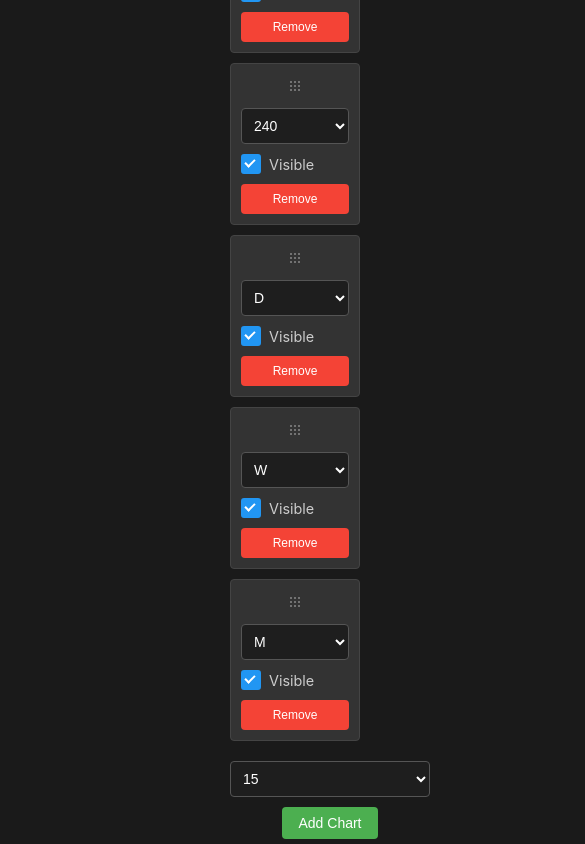
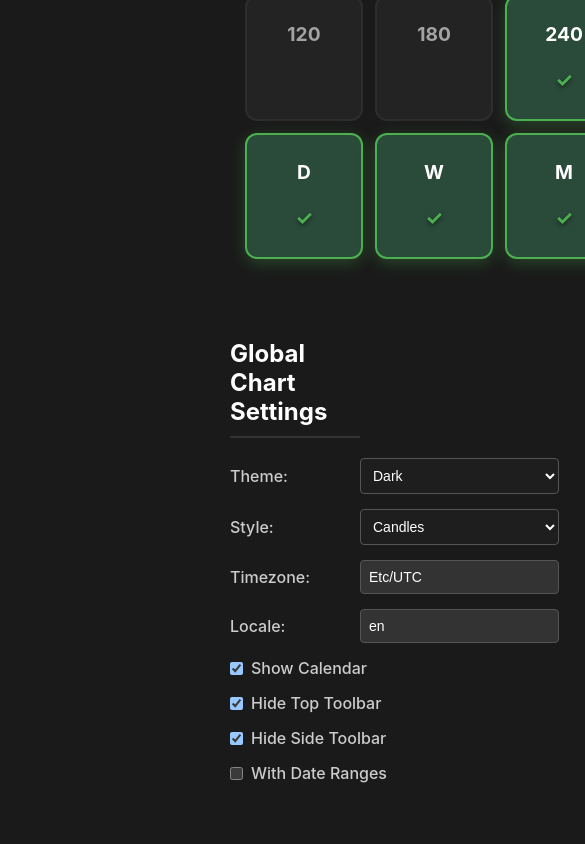
Before and after one commit to antonzaytsev/tradingview, a React (Create React App) app: page /config in a window 390 px wide. Shown: the part 4000-4844 px from the top of the page, 585 px wide, since content can reach past the window. Built offline with nearby package versions, Linux system fonts and the light colour scheme.

Commit message:
Improve the way showing intervals in config

```diff
--- a/src/components/ConfigurationPage.css
+++ b/src/components/ConfigurationPage.css
@@ -225,11 +225,11 @@
 }
 
 /* Symbols styling */
-.symbols-list, .charts-list {
+.symbols-list {
   margin-bottom: 20px;
 }
 
-.symbol-item, .chart-item {
+.symbol-item {
   display: flex;
   gap: 10px;
   align-items: center;
@@ -243,12 +243,12 @@
   transition: all 0.2s ease;
 }
 
-.symbol-item:hover, .chart-item:hover {
+.symbol-item:hover {
   background: #3a3a3a;
   border-color: #555;
 }
 
-.symbol-item.dragging, .chart-item.dragging {
+.symbol-item.dragging {
   background: #2a2a2a;
   border: 2px solid #666;
   cursor: grabbing;
@@ -256,33 +256,30 @@
 }
 
 .symbol-item.dragging input,
-.symbol-item.dragging button,
-.chart-item.dragging select,
-.chart-item.dragging button {
+.symbol-item.dragging button {
   opacity: 0.3;
 }
 
-.symbol-item.dragging .drag-handle,
-.chart-item.dragging .drag-handle {
+.symbol-item.dragging .drag-handle {
   opacity: 0.5;
 }
 
-.symbol-item.drag-over, .chart-item.drag-over {
+.symbol-item.drag-over {
   border-color: #2196f3;
   background: rgba(33, 150, 243, 0.1);
   box-shadow: 0 0 10px rgba(33, 150, 243, 0.3);
 }
 
 /* Smooth transitions for better UX */
-.symbols-list, .charts-list {
+.symbols-list {
   transition: all 0.2s ease;
 }
 
-.symbol-item, .chart-item {
+.symbol-item {
   transition: all 0.2s ease;
 }
 
-.symbol-item:not(.dragging):hover, .chart-item:not(.dragging):hover {
+.symbol-item:not(.dragging):hover {
   transform: translateY(-1px);
   box-shadow: 0 4px 12px rgba(0, 0, 0, 0.2);
 }
@@ -308,20 +305,6 @@
   color: #aaa;
 }
 
-.chart-item select {
-  flex: 1;
-  padding: 8px;
-  background: #1e1e1e;
-  border: 1px solid #555;
-  border-radius: 4px;
-  color: white;
-  font-size: 14px;
-}
-
-.chart-item select:focus {
-  outline: none;
-  border-color: #2196f3;
-}
 
 .remove-btn {
   background-color: #f44336;
@@ -338,14 +321,14 @@
   background-color: #d32f2f;
 }
 
-.symbol-form, .chart-form {
+.symbol-form {
   display: flex;
   gap: 10px;
   align-items: center;
   flex-wrap: wrap;
 }
 
-.symbol-form input, .chart-form select {
+.symbol-form input {
   flex: 1;
   min-width: 200px;
   padding: 8px;
@@ -360,7 +343,7 @@
   color: #888;
 }
 
-.symbol-form button, .chart-form button {
+.symbol-form button {
   background-color: #4caf50;
   color: white;
   border: none;
@@ -371,18 +354,11 @@
   white-space: nowrap;
 }
 
-.symbol-form button:hover, .chart-form button:hover {
+.symbol-form button:hover {
   background-color: #45a049;
 }
 
 
-/* Chart Controls Styles */
-.chart-controls {
-  display: flex;
-  align-items: center;
-  gap: 15px;
-  flex: 1;
-}
 
 /* Symbol Controls Styles */
 .symbol-controls {
@@ -458,6 +434,94 @@
   transform: rotate(45deg);
 }
 
+/* Chart intervals grid styling */
+.charts-grid {
+  display: grid;
+  grid-template-columns: repeat(6, 1fr);
+  grid-template-rows: repeat(2, 1fr);
+  gap: 15px;
+  padding: 0 20px;
+  margin-bottom: 20px;
+  max-width: 1000px;
+  margin-left: auto;
+  margin-right: auto;
+}
+
+.chart-item-compact {
+  border: 2px solid #3a3a3a;
+  border-radius: 12px;
+  padding: 24px 16px;
+  text-align: center;
+  transition: all 0.2s ease;
+  cursor: pointer;
+  user-select: none;
+  position: relative;
+  min-height: 120px;
+  display: flex;
+  align-items: center;
+  justify-content: center;
+  aspect-ratio: 1;
+}
+
+.chart-item-compact.visible {
+  background-color: #2a4a3a;
+  border-color: #4caf50;
+  box-shadow: 0 4px 16px rgba(76, 175, 80, 0.3);
+}
+
+.chart-item-compact.hidden {
+  background-color: #2a2a2a;
+  border-color: #3a3a3a;
+  opacity: 0.6;
+}
+
+.chart-item-compact:hover {
+  border-color: #555;
+  transform: translateY(-3px);
+  box-shadow: 0 6px 20px rgba(0, 0, 0, 0.4);
+}
+
+.chart-item-compact.visible:hover {
+  border-color: #66bb6a;
+  box-shadow: 0 6px 24px rgba(76, 175, 80, 0.4);
+}
+
+.chart-item-compact:active {
+  transform: translateY(0);
+  transition: transform 0.1s ease;
+}
+
+.chart-interval-content {
+  display: flex;
+  flex-direction: column;
+  align-items: center;
+  gap: 12px;
+  width: 100%;
+  pointer-events: none;
+}
+
+.interval-text {
+  font-size: 1.4rem;
+  font-weight: 700;
+  color: #ffffff;
+  margin-bottom: 8px;
+}
+
+.check-indicator {
+  width: 32px;
+  height: 32px;
+  display: flex;
+  align-items: center;
+  justify-content: center;
+}
+
+.checkmark {
+  color: #4caf50;
+  font-size: 24px;
+  font-weight: bold;
+  text-shadow: 0 2px 4px rgba(0, 0, 0, 0.5);
+}
+
 /* Chart config styling */
 .chart-config {
   display: grid;
@@ -529,28 +593,43 @@
     flex-direction: column;
   }
 
-  .symbol-item, .chart-item {
+  .symbol-item {
     flex-direction: column;
     align-items: stretch;
   }
 
-  .symbol-form, .chart-form {
+  .symbol-form {
     flex-direction: column;
+  }
+
+  .charts-grid {
+    grid-template-columns: repeat(3, 1fr);
+    grid-template-rows: repeat(4, 1fr);
+    gap: 12px;
+    padding: 0 15px;
+    max-width: none;
+  }
+
+  .chart-item-compact {
+    padding: 16px 12px;
+    min-height: 90px;
+  }
+
+  .interval-text {
+    font-size: 1.2rem;
+  }
+
+  .check-indicator {
+    width: 28px;
+    height: 28px;
+  }
+
+  .checkmark {
+    font-size: 20px;
   }
 
   .chart-config {
     grid-template-columns: 1fr;
-  }
-
-
-  .chart-controls {
-    flex-direction: column;
-    align-items: flex-start;
-    gap: 10px;
-  }
-
-  .chart-controls select {
-    width: 100%;
   }
 
   .symbol-controls {
--- a/src/components/ConfigurationPage.js
+++ b/src/components/ConfigurationPage.js
@@ -3,6 +3,36 @@ import { ConfigManager } from '../lib/config';
 import { useSettings } from '../contexts/SettingsContext';
 import { Themes } from './TradingViewWidget';
 import './ConfigurationPage.css';
+
+// Utility function to sort chart intervals from smaller to bigger
+const sortChartsByInterval = (chartsToSort) => {
+  return [...chartsToSort].sort((a, b) => {
+    const aInterval = a.interval;
+    const bInterval = b.interval;
+
+    // Handle special cases first
+    const timeOrder = { 'D': 1000, 'W': 2000, 'M': 3000 };
+
+    // If both are special time intervals
+    if (timeOrder[aInterval] && timeOrder[bInterval]) {
+      return timeOrder[aInterval] - timeOrder[bInterval];
+    }
+
+    // If one is special, put it after numeric
+    if (timeOrder[aInterval] && !timeOrder[bInterval]) {
+      return 1;
+    }
+    if (!timeOrder[aInterval] && timeOrder[bInterval]) {
+      return -1;
+    }
+
+    // Both are numeric, convert and compare
+    const aNum = parseInt(aInterval, 10);
+    const bNum = parseInt(bInterval, 10);
+
+    return aNum - bNum;
+  });
+};
 
 const ConfigurationPage = ({ onSymbolsChange }) => {
   // ConfigPage state
@@ -10,7 +40,6 @@ const ConfigurationPage = ({ onSymbolsChange }) => {
   const [charts, setCharts] = useState([]);
   const [chartConfig, setChartConfig] = useState({});
   const [newSymbol, setNewSymbol] = useState({ coin: '', exchange: '', symbol: '', visible: true });
-  const [newChart, setNewChart] = useState({ interval: '15', visible: true });
 
   // SettingsPage state
   const { settings, updateSetting } = useSettings();
@@ -30,7 +59,20 @@ const ConfigurationPage = ({ onSymbolsChange }) => {
   useEffect(() => {
     const config = ConfigManager.getAllConfig();
     setSymbols(config.symbols);
-    setCharts(config.charts);
+
+    // Create comprehensive chart list with all available intervals inline
+    const allIntervals = ['1', '3', '5', '15', '30', '60', '120', '180', '240', 'D', 'W', 'M'];
+    const existingChartsMap = new Map();
+    config.charts.forEach(chart => {
+      existingChartsMap.set(chart.interval, chart);
+    });
+
+    const completeCharts = allIntervals.map(interval => {
+      const existing = existingChartsMap.get(interval);
+      return existing || { interval, visible: false };
+    });
+
+    setCharts(sortChartsByInterval(completeCharts));
     setChartConfig(config.chartConfig);
     isInitialized.current = true;
   }, []);
@@ -113,6 +155,12 @@ const ConfigurationPage = ({ onSymbolsChange }) => {
     }
   }, [newSymbol]);
 
+  // Handle form submission for adding symbols
+  const handleAddSymbolSubmit = useCallback((e) => {
+    e.preventDefault();
+    addSymbol();
+  }, [addSymbol]);
+
   const removeSymbol = useCallback((index) => {
     setSymbols(prev => prev.filter((_, i) => i !== index));
   }, []);
@@ -136,33 +184,16 @@ const ConfigurationPage = ({ onSymbolsChange }) => {
     });
   }, []);
 
-  // Chart management
-  const addChart = useCallback(() => {
-    if (newChart.interval) {
-      setCharts(prev => [...prev, { ...newChart }]);
-      setNewChart({ interval: '15', visible: true });
+
+  // Toggle chart visibility for specific interval
+  const toggleChartVisibility = useCallback((interval) => {
+    setCharts(prev => {
+      const updated = prev.map(chart => {
+        if (chart.interval === interval) {
+          return { ...chart, visible: !chart.visible };
         }
-  }, [newChart]);
-
-  const removeChart = useCallback((index) => {
-    setCharts(prev => prev.filter((_, i) => i !== index));
-  }, []);
-
-  const updateChart = useCallback((index, field, value) => {
-    setCharts(prev => {
-      const updated = [...prev];
-      updated[index] = { ...updated[index], [field]: value };
-      return updated;
+        return chart;
       });
-  }, []);
-
-  // Toggle chart visibility
-  const toggleChartVisibility = useCallback((index) => {
-    setCharts(prev => {
-      const updated = [...prev];
-      // Default to true if visible property doesn't exist (backward compatibility)
-      const currentVisible = updated[index].visible !== false;
-      updated[index] = { ...updated[index], visible: !currentVisible };
       return updated;
     });
   }, []);
@@ -232,77 +263,13 @@ const ConfigurationPage = ({ onSymbolsChange }) => {
     setDragOverSymbolIndex(null);
   }, [draggedSymbolIndex, dragOverSymbolIndex]);
 
-  // Drag and drop functionality for charts
-  const [draggedChartIndex, setDraggedChartIndex] = useState(null);
-  const [dragOverChartIndex, setDragOverChartIndex] = useState(null);
-
-  // Create a visual preview of charts during drag
-  const visualCharts = useMemo(() => {
-    if (draggedChartIndex === null || dragOverChartIndex === null || draggedChartIndex === dragOverChartIndex) {
-      return charts;
-    }
-
-    const result = [...charts];
-    const [draggedChart] = result.splice(draggedChartIndex, 1);
-    result.splice(dragOverChartIndex, 0, draggedChart);
-    return result;
-  }, [charts, draggedChartIndex, dragOverChartIndex]);
-
-  const handleChartDragStart = useCallback((e, index) => {
-    setDraggedChartIndex(index);
-    e.dataTransfer.effectAllowed = 'move';
-    e.dataTransfer.setData('text/plain', index.toString());
-  }, []);
-
-  const handleChartDragEnd = useCallback(() => {
-    setDraggedChartIndex(null);
-    setDragOverChartIndex(null);
-  }, []);
-
-  const handleChartDragOver = useCallback((e, index) => {
-    e.preventDefault();
-    e.dataTransfer.dropEffect = 'move';
-
-    if (draggedChartIndex !== null && draggedChartIndex !== index) {
-      setDragOverChartIndex(index);
-    }
-  }, [draggedChartIndex]);
-
-  const handleChartDragLeave = useCallback((e) => {
-    // Only clear drag over if we're leaving the entire charts list area
-    if (!e.currentTarget.contains(e.relatedTarget)) {
-      setDragOverChartIndex(null);
-    }
-  }, []);
-
-  const handleChartDrop = useCallback((e, dropIndex) => {
-    e.preventDefault();
-    e.stopPropagation();
-
-    if (draggedChartIndex === null || dragOverChartIndex === null) {
-      setDraggedChartIndex(null);
-      setDragOverChartIndex(null);
-      return;
-    }
-
-    // Apply the same transformation that we show in the visual preview
-    setCharts(prev => {
-      const newCharts = [...prev];
-      const [draggedChart] = newCharts.splice(draggedChartIndex, 1);
-      newCharts.splice(dragOverChartIndex, 0, draggedChart);
-      return newCharts;
-    });
-
-    setDraggedChartIndex(null);
-    setDragOverChartIndex(null);
-  }, [draggedChartIndex, dragOverChartIndex]);
 
   // Chart config management
   const updateChartConfig = useCallback((field, value) => {
     setChartConfig(prev => ({ ...prev, [field]: value }));
   }, []);
 
-  const intervalOptions = ['1', '3', '5', '15', '30', '60', '120', '180', '240', 'D', 'W', 'M'];
+
   const themeOptions = Object.values(Themes);
 
   return (
@@ -407,7 +374,7 @@ const ConfigurationPage = ({ onSymbolsChange }) => {
             </div>
 
             <div className="add-symbol">
-              <div className="symbol-form">
+              <form className="symbol-form" onSubmit={handleAddSymbolSubmit}>
                 <input
                   type="text"
                   placeholder="Coin"
@@ -426,8 +393,8 @@ const ConfigurationPage = ({ onSymbolsChange }) => {
                   value={newSymbol.symbol}
                   onChange={(e) => setNewSymbol({ ...newSymbol, symbol: e.target.value })}
                 />
-                <button onClick={addSymbol}>Add Symbol</button>
-              </div>
+                <button type="submit">Add Symbol</button>
+              </form>
             </div>
           </section>
 
@@ -435,73 +402,27 @@ const ConfigurationPage = ({ onSymbolsChange }) => {
           <section className="config-section">
             <h2>Chart Intervals</h2>
 
-            <div className="charts-list">
-              {visualCharts.map((chart, index) => {
-                // Find the original index in the base charts array for visual styling
-                const originalIndex = charts.findIndex(c => c === chart);
-                const isCurrentlyDragged = draggedChartIndex === originalIndex;
-
-                return (
+            <div className="charts-grid">
+              {charts.map((chart, index) => (
                 <div
                   key={`${chart.interval}-${index}`}
-                    className={`chart-item ${isCurrentlyDragged ? 'dragging' : ''}`}
-                    draggable
-                    onDragStart={(e) => handleChartDragStart(e, originalIndex)}
-                    onDragOver={(e) => handleChartDragOver(e, index)}
-                    onDragLeave={handleChartDragLeave}
-                    onDrop={(e) => handleChartDrop(e, index)}
-                    onDragEnd={handleChartDragEnd}
+                  className={`chart-item-compact ${chart.visible ? 'visible' : 'hidden'}`}
+                  onClick={() => toggleChartVisibility(chart.interval)}
                 >
-                    <div className="drag-handle" title="Drag to reorder">
-                      <svg width="16" height="16" viewBox="0 0 16 16" fill="none">
-                        <circle cx="4" cy="4" r="1" fill="currentColor"/>
-                        <circle cx="4" cy="8" r="1" fill="currentColor"/>
-                        <circle cx="4" cy="12" r="1" fill="currentColor"/>
-                        <circle cx="8" cy="4" r="1" fill="currentColor"/>
-                        <circle cx="8" cy="8" r="1" fill="currentColor"/>
-                        <circle cx="8" cy="12" r="1" fill="currentColor"/>
-                        <circle cx="12" cy="4" r="1" fill="currentColor"/>
-                        <circle cx="12" cy="8" r="1" fill="currentColor"/>
-                        <circle cx="12" cy="12" r="1" fill="currentColor"/>
-                      </svg>
-                    </div>
-                    <div className="chart-controls">
-                      <select
-                        value={chart.interval}
-                        onChange={(e) => updateChart(originalIndex, 'interval', e.target.value)}
-                      >
-                        {intervalOptions.map(interval => (
-                          <option key={interval} value={interval}>{interval}</option>
-                        ))}
-                      </select>
-                      <label className="visibility-checkbox-inline">
+                  <div className="chart-interval-content">
                     <input
                       type="checkbox"
-                          checked={chart.visible !== false}
-                          onChange={() => toggleChartVisibility(originalIndex)}
+                      checked={chart.visible || false}
+                      onChange={() => toggleChartVisibility(chart.interval)}
+                      style={{ display: 'none' }}
                     />
-                        <span className="checkmark-small"></span>
-                        Visible
-                      </label>
+                    <span className="interval-text">{chart.interval}</span>
+                    <div className="check-indicator">
+                      {chart.visible && <span className="checkmark">✓</span>}
                     </div>
-                    <button onClick={() => removeChart(originalIndex)} className="remove-btn">Remove</button>
                   </div>
-                );
-              })}
                 </div>
-
-            <div className="add-chart">
-              <div className="chart-form">
-                <select
-                  value={newChart.interval}
-                  onChange={(e) => setNewChart({ ...newChart, interval: e.target.value })}
-                >
-                  {intervalOptions.map(interval => (
-                    <option key={interval} value={interval}>{interval}</option>
               ))}
-                </select>
-                <button onClick={addChart}>Add Chart</button>
-              </div>
             </div>
           </section>
 
```
Lines whose indentation alone changed are shown as unchanged.
